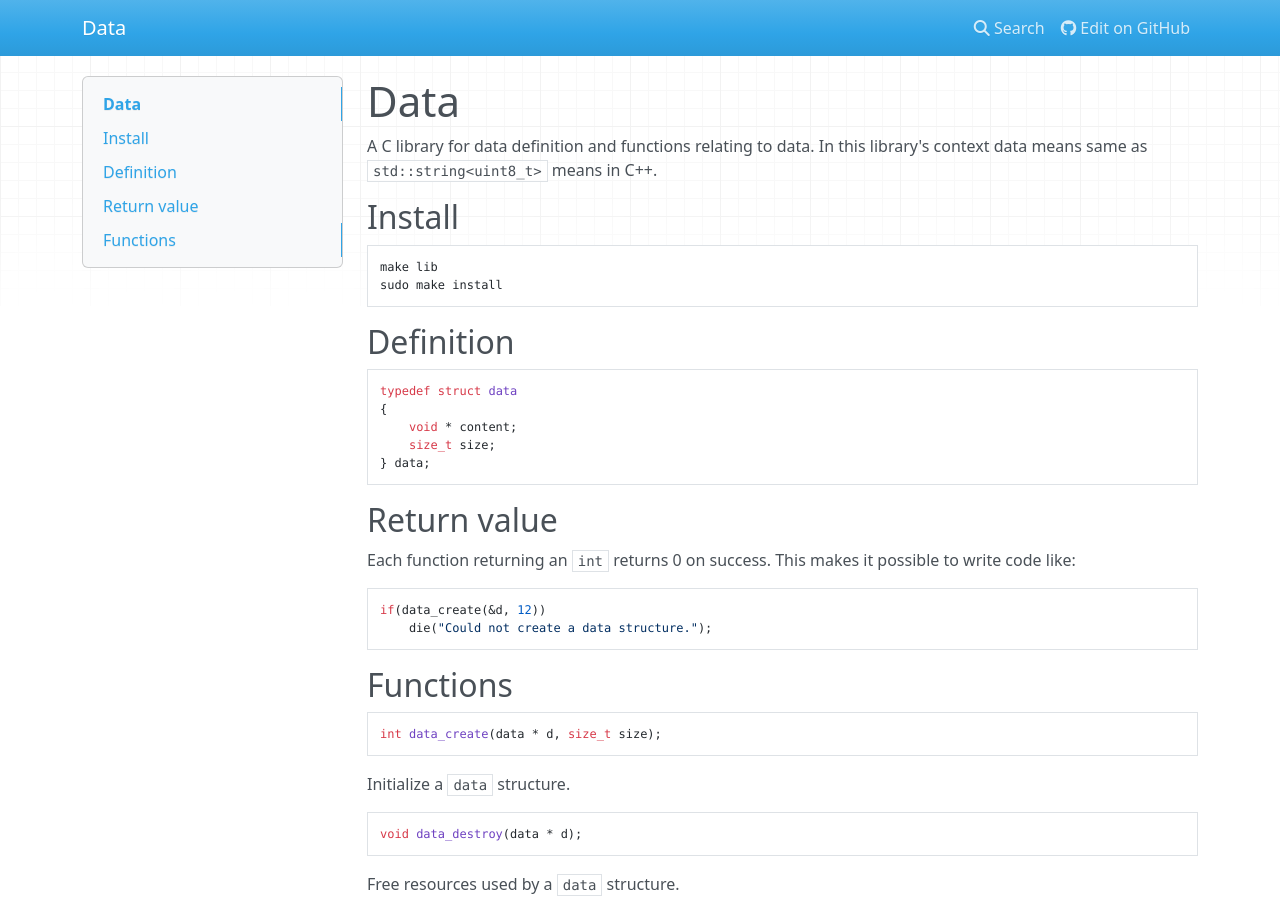
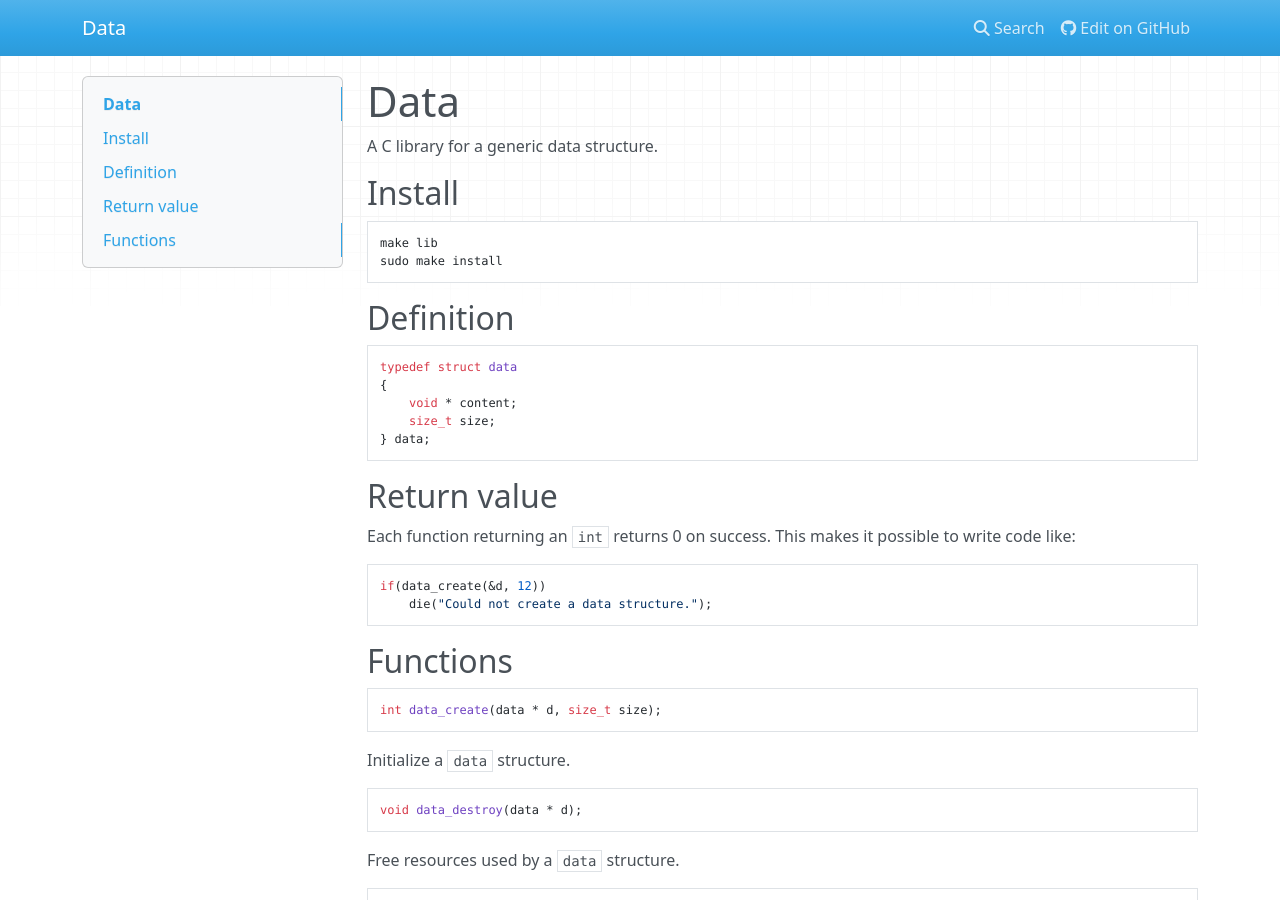
Before and after one commit to gryor/data, an MkDocs documentation site: the page built from docs/index.md, in a window 1280 px wide and 900 px high. Built offline with MkDocs 1.6.1, drawn with Linux system fonts in a browser that asks for light colours; nearby versions of some CDN libraries.

Commit message:
Update index.md

```diff
--- a/docs/index.md
+++ b/docs/index.md
@@ -1,8 +1,6 @@
 # Data
 
-A C library for data definition and functions relating to data.
-In this library's context data means same as `std::string<uint8_t>` means in
-C++.
+A C library for a generic data structure.
 
 ## Install
 
```
